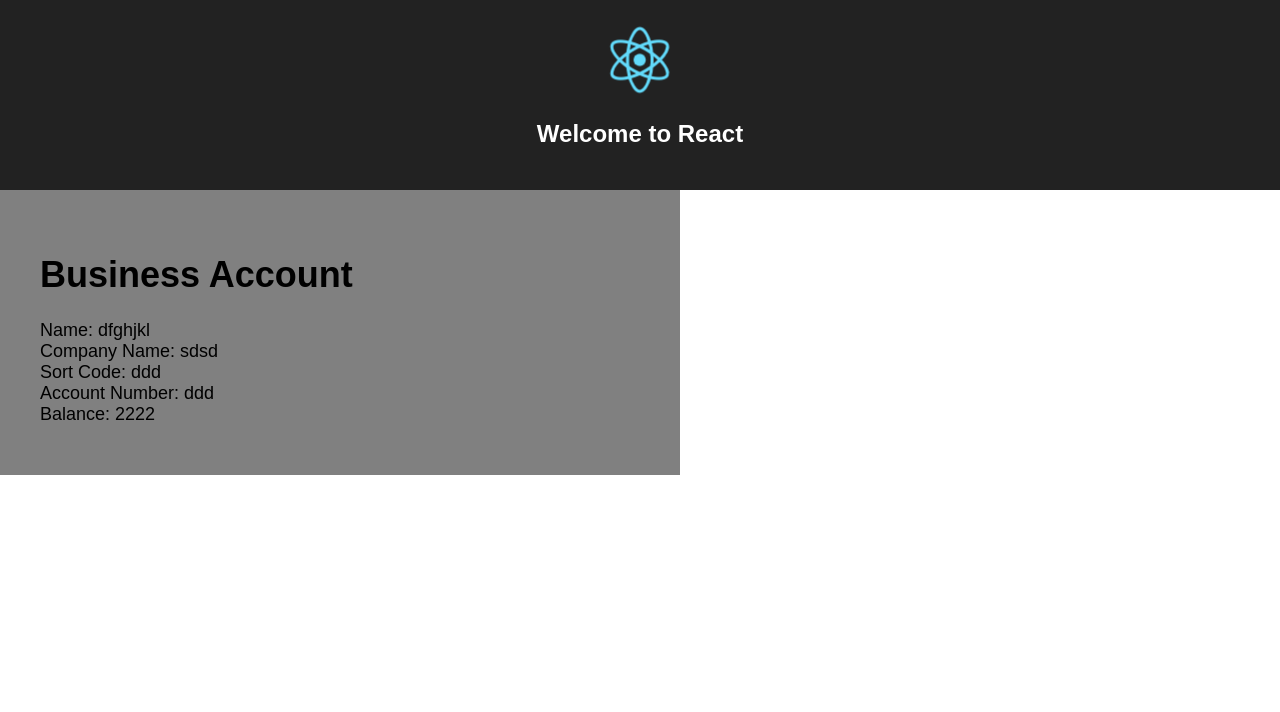
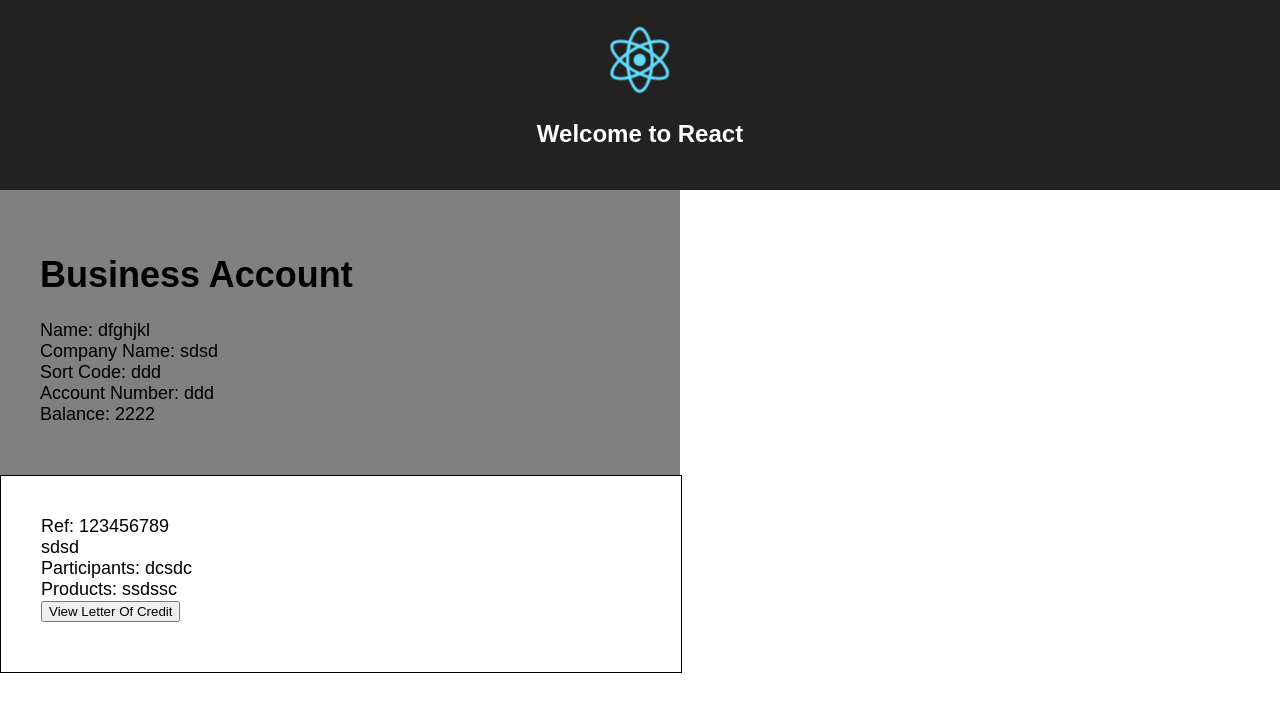
Before and after one commit to nikkkola/loc-app, a React (Create React App) app: page / in a window 1280 px wide. Shown: the top 712 px of the page. Built offline with nearby package versions, Linux system fonts and the light colour scheme.

Commit message:
Added letter card Not styled properly yet

```diff
--- a/src/App.js
+++ b/src/App.js
@@ -2,6 +2,7 @@ import React, { Component } from 'react';
 import logo from './logo.svg';
 import './App.css';
 import UserDetails from './components/UserDetails/UserDetails.js';
+import LoCCard from './components/LoCCard/LoCCard.js';
 
 class App extends Component {
   render() {
@@ -14,6 +15,9 @@ class App extends Component {
         <p className="App-intro">
           <UserDetails name={"dfghjkl"} companyName={"sdsd"} sortCode = {"ddd"} accountNumber = {"ddd"} balance = {"2222"}/>
         </p>
+        <p className="App-intro">
+          <LoCCard referenceNumber={"123456789"} status={"sdsd"} participants = {"dcsdc"} products = {"ssdssc"}/>
+        </p>
       </div>
     );
   }
--- /dev/null
+++ b/src/components/LoCCard/LoCCard.js
@@ -0,0 +1,39 @@
+
+import React from 'react';
+import PropTypes from 'prop-types';
+import './loccard.css';
+
+class LoCCard extends React.Component {
+  constructor(props) {
+    super(props);
+    this.state = {
+      referenceNumber: this.props.referenceNumber,
+      status: this.props.status,
+      participants: this.props.participants,
+      products: this.props.products
+    }
+
+
+  }
+
+  render()
+  {
+
+    let referenceNumberText = 'Ref: ' + this.state.referenceNumber;
+    let statusText = this.state.status;
+    let participantsText = 'Participants: ' + this.state.participants;
+    let productsText = 'Products: ' + this.state.products;
+    return (
+      <div className="LoCCard">
+        <p>{referenceNumberText}</p>
+        <p>{statusText}</p>
+        <p>{participantsText}</p>
+        <p>{productsText}</p>
+        <button>View Letter Of Credit</button>
+      </div>
+    );
+
+  }
+}
+
+export default LoCCard;
--- /dev/null
+++ b/src/components/LoCCard/loccard.css
@@ -0,0 +1,8 @@
+.LoCCard {
+  text-align:left;
+  width:50%;
+  padding-left: 40px;
+  padding-top: 40px;
+  padding-bottom: 50px;
+  border:1px solid black;
+}
```
